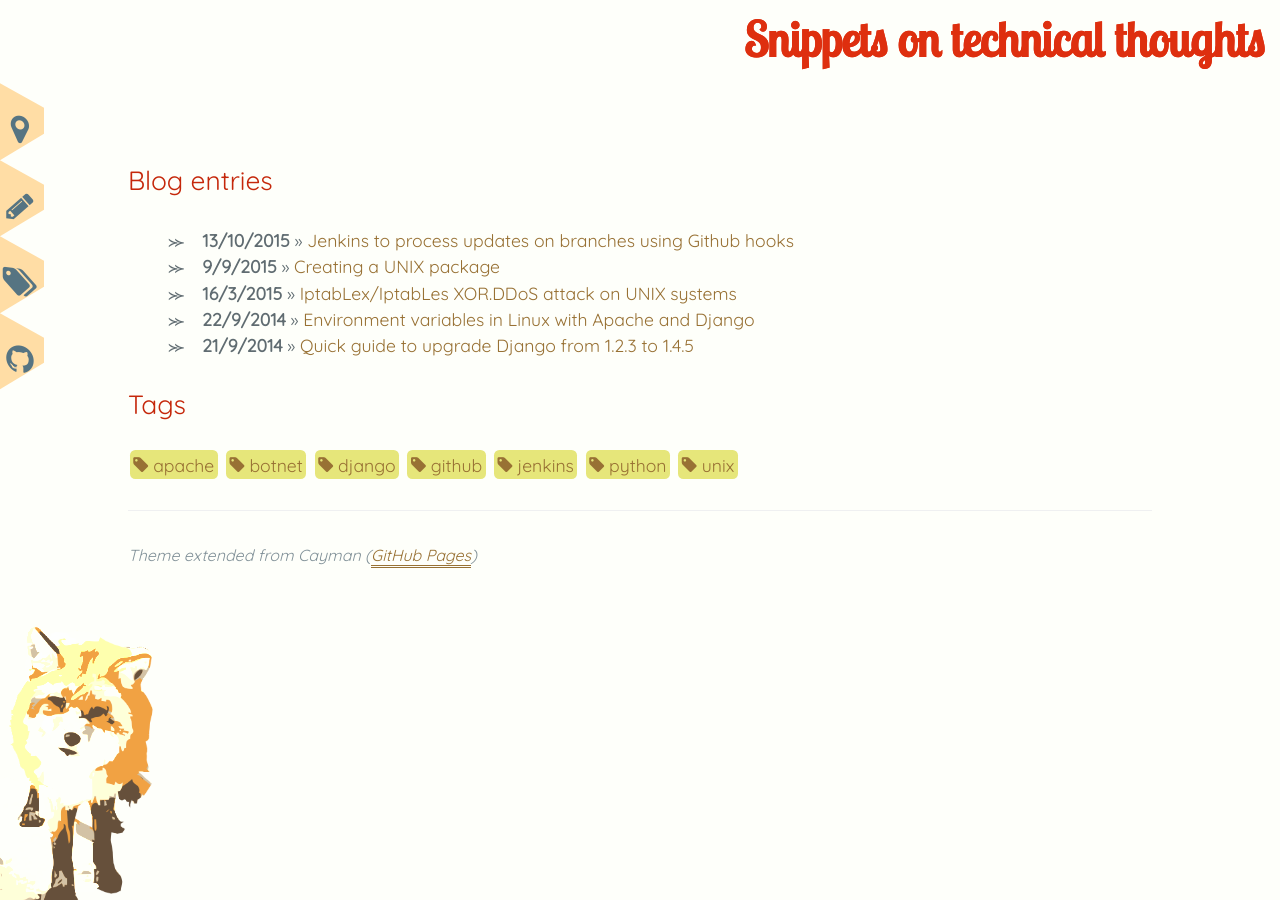
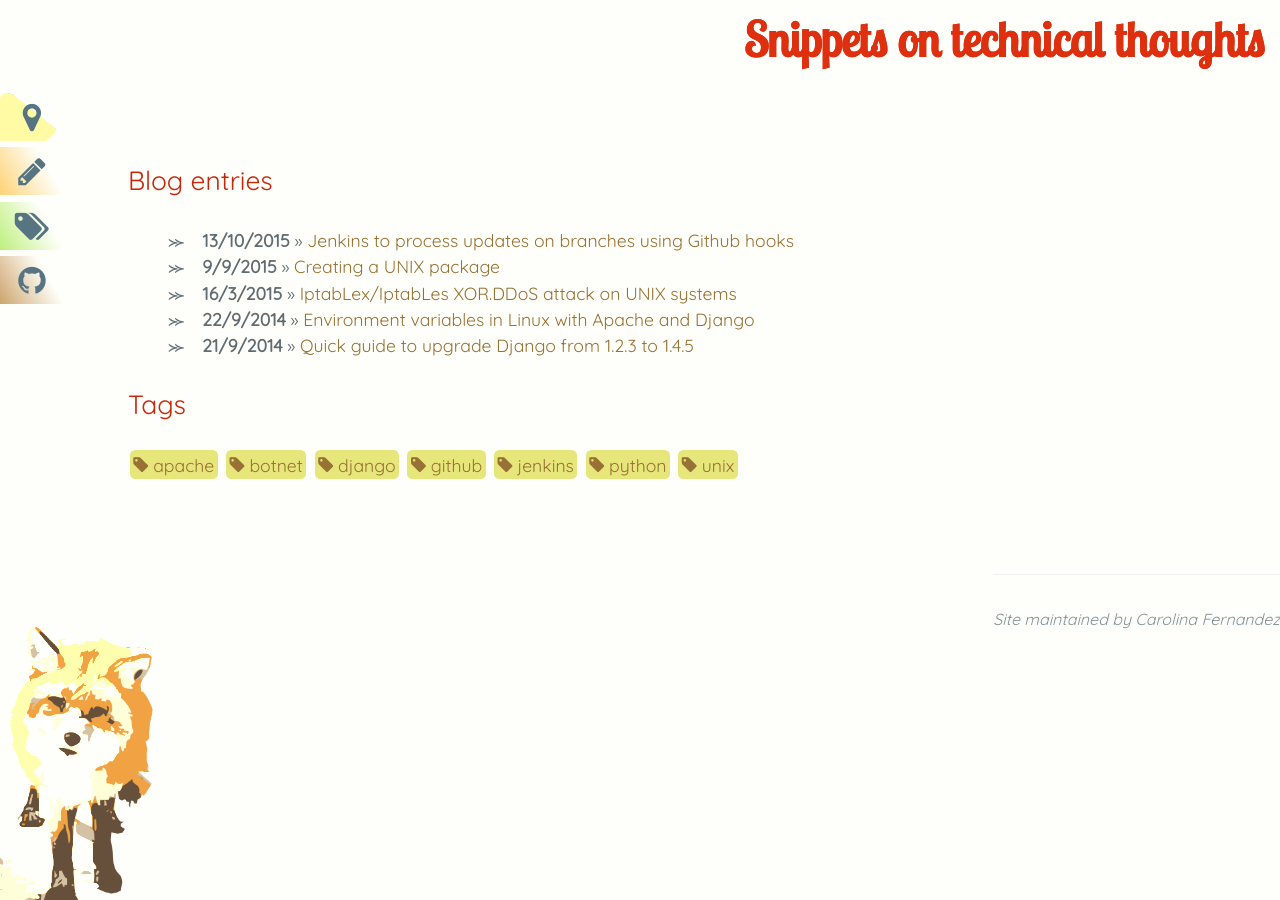
Before and after one commit to CarolinaFernandez/CarolinaFernandez.github.io, a Jekyll site: the page built from index.html, in a window 1280 px wide. Built offline with Jekyll 4.4.1, drawn with Linux system fonts in a browser that asks for light colours; the list of posts is cut into pages by our own code.

Commit message:
Update sidebar styles

```diff
--- a/_includes/sidebar.html
+++ b/_includes/sidebar.html
@@ -1,30 +1,26 @@
 <ul>
   <li>
     <a rel="external" href="/" class="navlink" title="Home">
-      <i class="fa fa-map-marker hover" aria-hidden="true">
       <p class="navbar-text">Home</p>
-      </i>
+      <i class="fa fa-map-marker hover" aria-hidden="true"></i>
     </a>
   </li>
   <li>
     <a rel="external" href="/blog/entries/" class="navlink" title="Blog">
-      <i class="fa fa-pencil hover" aria-hidden="true">
       <p class="navbar-text">Blog</p>
-      </i>
+      <i class="fa fa-pencil hover" aria-hidden="true"></i>
     </a>
   </li>
   <li>
     <a rel="external" href="/blog/tags/" class="navlink" title="Tags">
-      <i class="fa fa-tags" aria-hidden="true">
       <p class="navbar-text">Tags</p>
-      </i>
+      <i class="fa fa-tags" aria-hidden="true"></i>
     </a>
   </li>
   <li>
     <a rel="external" href="https://github.com/{{ site.author.github }}" class="navlink" title="GitHub" target="_blank">
-      <i class="fa fa-github" aria-hidden="true">
       <p class="navbar-text">GitHub</p>
-      </i>
+      <i class="fa fa-github" aria-hidden="true"></i>
     </a>
   </li>
 </ul>
--- a/_layouts/default.html
+++ b/_layouts/default.html
@@ -18,13 +18,6 @@
   <body>
     <section class="site-header">
       <h1 class="project-name font-effect-static"><a href="/">{{ site.title | default: site.github.repository_name }}</a></h1>
-      {% if site.github.is_project_page %}
-        <a href="{{ site.github.repository_url }}" class="btn">View on GitHub</a>
-      {% endif %}
-      {% if site.show_downloads %}
-        <a href="{{ site.github.zip_url }}" class="btn">Download .zip</a>
-        <a href="{{ site.github.tar_url }}" class="btn">Download .tar.gz</a>
-      {% endif %}
     </section>
 
     <section class="site-content">
@@ -36,14 +29,10 @@
 
       <section class="main-content">
         {{ content }}
-
+      </section>
         <footer class="site-footer">
-          {% if site.github.is_project_page %}
-            <span class="site-footer-owner"><a href="{{ site.github.repository_url }}">{{ site.github.repository_name }}</a> is maintained by <a href="{{ site.github.owner_url }}">{{ site.github.owner_name }}</a>.</span>
-          {% endif %}
-          <span class="site-footer-credits"><em>Theme extended from Cayman (<a href="https://pages.github.com">GitHub Pages</a>)</em></span>
+          <span class="site-footer-credits"><em>Site maintained by {{ site.author.name }}</em></span>
         </footer>
-      </section>
     </section>
 
     {% if site.google_analytics %}
--- a/css/style.css
+++ b/css/style.css
@@ -31,7 +31,6 @@
 
 @media screen and (max-width: 64em) {
     body {
-        background-position-x: right;
         background-size: 2.5em;
     }
 }
@@ -100,7 +99,13 @@
 .main-content dl dd { padding: 0; margin-bottom: 1rem; }
 .main-content hr { height: 2px; padding: 0; margin: 1rem 0; background-color: #eff0f1; border: 0; }
 
-.site-footer { padding-top: 2rem; margin-top: 2rem; border-top: solid 1px #eff0f1; }
+.site-footer {
+    border-top: solid 1px #eff0f1;
+    float: right;
+    margin-bottom: 1em;
+    margin-top: 2rem;
+    padding-top: 2rem;
+}
 @media screen and (min-width: 64em) { .site-footer { font-size: 1rem; } }
 @media screen and (min-width: 42em) and (max-width: 64em) { .site-footer { font-size: 1rem; } }
 @media screen and (max-width: 42em) { .site-footer { font-size: 0.9rem; } }
@@ -174,23 +179,20 @@
     text-align: center;
 }
 .sidebar-content li {
-    /*background: linear-gradient(to top, rgba(255,255,255,0) 30%, rgb(255, 221, 165) 100%);
-    border: 1px solid rgb(215, 181, 125);*/
-    background: linear-gradient(to top, rgba(255,255,255,0) 30%, rgb(255, 221, 165) 100%);
-    border-top: .6em solid transparent;
-    border-bottom: 1em solid transparent;
-    border-left: 1.4em solid rgb(255, 221, 165);
-    height: .8em;
-    /*margin-top: .2em;*/
-    width: 0em;
+    background-image: url(../img/arrow.png);
+    background-repeat: no-repeat;
+    background-position-x: left;
+    margin-top: .2em;
+    min-width: 2em;
 }
-@media screen and (max-width: 64em) {
-  .sidebar-content li {
-    background: none;
-    border: none !important;
-    display: inline-block;
-    margin-left: 2em;
-  }
+.sidebar-content li:nth-child(2) {
+    background: linear-gradient(-120deg, rgba(255,255,255,0) 30%, rgb(254, 210, 116) 100%);
+}
+.sidebar-content li:nth-child(3) {
+    background: linear-gradient(-120deg, rgba(255,255,255,0) 30%, rgb(189, 239, 124) 100%);
+}
+.sidebar-content li:nth-child(4) {
+    background: linear-gradient(-120deg, rgba(255,255,255,0) 30%, rgb(205, 164, 108) 100%);
 }
 .sidebar-content li:before {
     content: "";
@@ -198,8 +200,35 @@
     margin: 0;
 }
 .sidebar-content li:hover {
-    border-left: 1.6em solid rgb(255, 207, 165);
+    border-bottom: 1px solid #bfbb65;
     transform: translateX(20);
+}
+.sidebar-content li:hover {
+    background: linear-gradient(-120deg, rgba(255,255,255,0) 30%, rgb(255, 251, 165) 60%, #f1a243 100%);
+}
+.sidebar-content li:nth-child(2):hover {
+    background: linear-gradient(-120deg, rgba(255,255,255,0) 30%, rgb(254, 210, 116) 60%, #f1a243 100%);
+}
+.sidebar-content li:nth-child(3):hover {
+    background: linear-gradient(-120deg, rgba(255,255,255,0) 30%, rgb(189, 239, 124) 60%, #f1a243 100%);
+}
+.sidebar-content li:nth-child(4):hover {
+    background: linear-gradient(-120deg, rgba(255,255,255,0) 30%, rgb(205, 164, 108) 60%, #f1a243 100%);
+}
+
+@media screen and (max-width: 64em) {
+  .sidebar-content li {
+    background: none !important;
+    border: none;
+    display: inline-block;
+    margin-left: 5%;
+    margin-top: 0em;
+  }
+  .sidebar-content li:hover {
+    border-bottom: none;
+    border-radius: 0em;
+    background-color: rgba(229, 217, 199, 0.6) !important;
+  }
 }
 
 /* Links */
@@ -226,7 +255,6 @@
 .sidebar-content .fa {
     color: #567482;
     margin: .2em;
-    margin-left: -1.3em;
 }
 .sidebar-content .fa:hover {
     opacity: 0.7;
@@ -236,7 +264,7 @@
     color: #567482;
     display: none;
     font-size: .5em;
-    transform: skewY(-15deg);
+    margin-left: .5em;
 }
 @media screen and (max-width: 64em) {
     .sidebar-content .fa {
@@ -245,10 +273,12 @@
     .navlink .navbar-text {
         display: block;
         font-size: .5em;
+        margin-left: none;
         transform: none;
         visibility: hidden;
     }
     .navlink:hover .navbar-text {
+        display: block !important;
         visibility: visible;
     }
 }
@@ -256,10 +286,14 @@
     text-decoration: none;
 }
 .navlink:hover .navbar-text {
-    display: block;
+    display: inline;
 }
 
 /* Sections */
+
+.main-content {
+    height: 100%;
+}
 
 .sidebar-content-wrapper {
     float: left;
@@ -275,7 +309,6 @@
     margin-bottom: 0.2em;
     margin-top: 2.5em;
     max-width: 10em;
-    transform: skewY(7deg);
     z-index: 2;
 }
 
```
Also changed, not shown: img/arrow.png (added).
